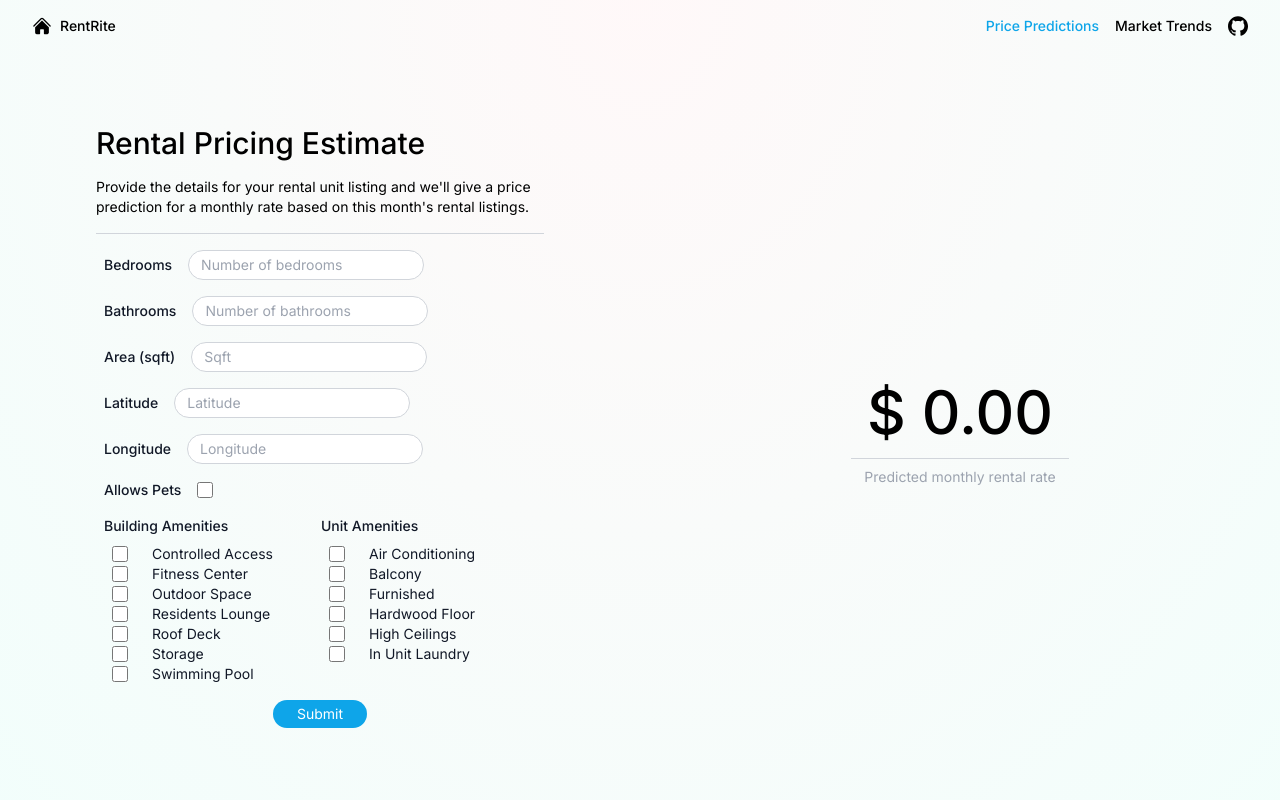
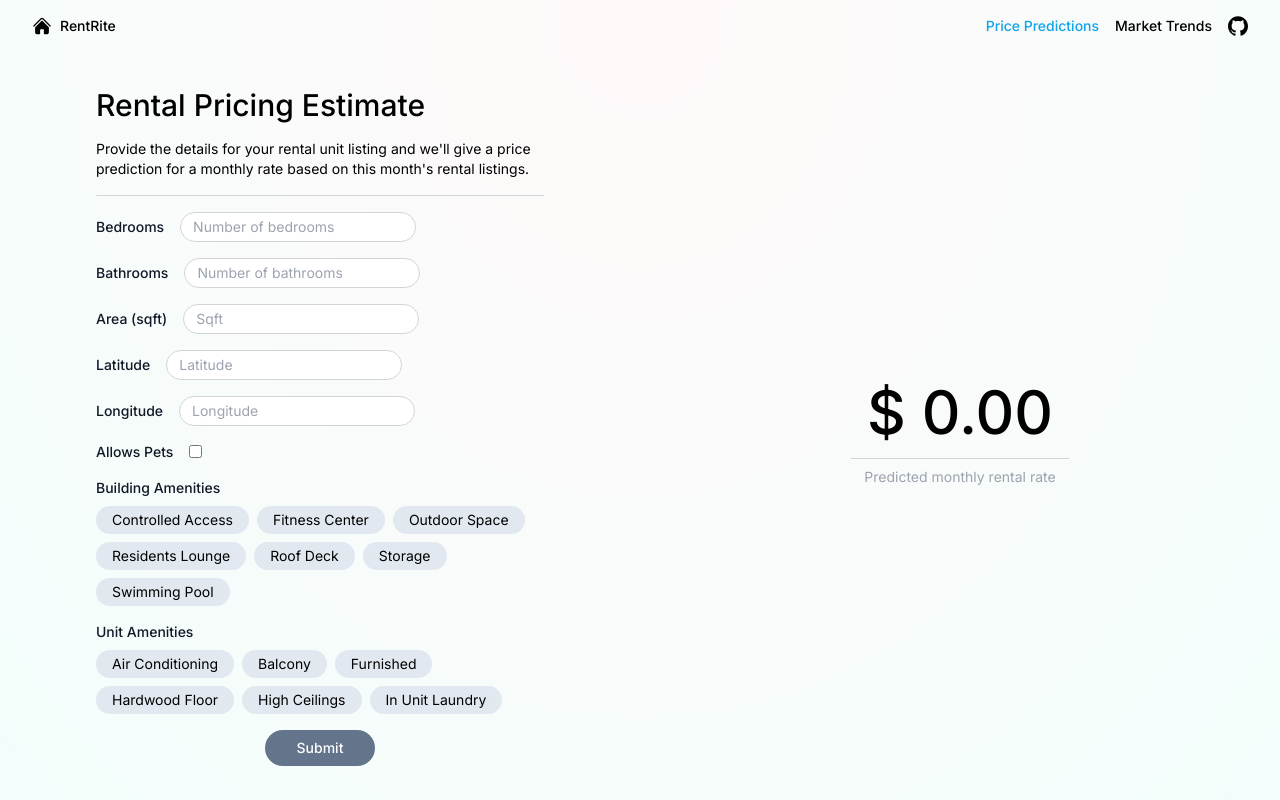
Before and after one commit to Shivam-J-07/Real-Estate-Scraper, a Next.js app in the folder frontend/: page / in a window 1280 px wide. Built offline with nearby package versions, Linux system fonts and the light colour scheme.

Commit message:
refactor ui components

```diff
--- a/frontend/src/app/layout.tsx
+++ b/frontend/src/app/layout.tsx
@@ -16,7 +16,7 @@ export default function RootLayout({
 }) {
   return (
     <html lang="en">
-      <body className={`flex flex-col h-screen ${inter.className}`}>
+      <body className={`flex flex-col min-h-screen ${inter.className}`}>
         <Header />
         {children}
       </body>
--- a/frontend/src/app/page.tsx
+++ b/frontend/src/app/page.tsx
@@ -9,7 +9,7 @@ export default function Home() {
   const [isLoading, setIsLoading] = useState<boolean>(false);
 
   return (
-    <div className="flex-grow grid grid-cols-1 sm:grid-cols-2">
+    <div className="flex-grow grid grid-cols-1 sm:grid-cols-2 h-full">
       <div className="flex flex-col justify-center items-center">
         <PricePredictForm
           setPredictedPrice={setPredictedPrice}
--- a/frontend/src/components/Header/index.tsx
+++ b/frontend/src/components/Header/index.tsx
@@ -16,7 +16,7 @@ export default function Header() {
     <header className="w-full px-8 py-4 flex flex-row justify-between text-sm font-medium">
       <div className="flex flex-row items-center gap-2">
         <Logo className="w-5" />
-        <span className="self-start">RentRite</span>
+        <span className="self-start hidden sm:block">RentRite</span>
       </div>
       <nav className="flex flex-row gap-4">
         <Link
--- /dev/null
+++ b/frontend/src/components/Inputs/CheckboxInput.tsx
@@ -0,0 +1,29 @@
+import { FieldValues, UseFormRegister } from "react-hook-form";
+
+export default function CheckboxInput({
+  fieldName,
+  label,
+  register,
+  labelPos = "left",
+}: {
+  fieldName: string;
+  label: string;
+  register: UseFormRegister<FieldValues>;
+  labelPos?: "left" | "right";
+}) {
+  return (
+    <div className="flex items-center gap-4">
+      {labelPos === "left" && (
+        <label className="text-sm font-medium text-gray-900 dark:text-gray-300">
+          {label}
+        </label>
+      )}
+      <input {...register(fieldName)} type="checkbox" />
+      {labelPos === "right" && (
+        <label className="text-sm font-medium text-gray-900 dark:text-gray-300">
+          {label}
+        </label>
+      )}
+    </div>
+  );
+}
--- /dev/null
+++ b/frontend/src/components/Inputs/CheckboxToggle.tsx
@@ -0,0 +1,26 @@
+import { FieldValues, UseFormRegister } from "react-hook-form";
+
+export default function CheckboxToggle({
+  fieldName,
+  label,
+  register,
+  value,
+}: {
+  fieldName: string;
+  label: string;
+  register: UseFormRegister<FieldValues>;
+  value: boolean;
+}) {
+  return (
+    <div className={`relative transition-all py-1 px-4 rounded-full text-center ${value ? "bg-indigo-500/80 dark:bg-indigo-400 text-white" : "bg-slate-200 dark:bg-slate-600 hover:bg-slate-300 dark:hover:bg-slate-500"}`}>
+      <input
+        {...register(fieldName)}
+        className="absolute w-full opacity-0 cursor-pointer"
+        type="checkbox"
+      />
+      <label className="text-sm">
+        {label}
+      </label>
+    </div>
+  );
+}
--- /dev/null
+++ b/frontend/src/components/Inputs/TextInput.tsx
@@ -0,0 +1,41 @@
+import { HTMLInputTypeAttribute } from "react";
+import { FieldValues, FieldErrors, UseFormRegister } from "react-hook-form";
+
+export default function TextInput({
+  fieldName,
+  label,
+  placeholder,
+  requiredErrorMessage,
+  type,
+  register,
+  errors,
+}: {
+  fieldName: string;
+  label: string;
+  placeholder: string;
+  requiredErrorMessage?: string;
+  type: HTMLInputTypeAttribute | undefined;
+  register: UseFormRegister<FieldValues>;
+  errors: FieldErrors<FieldValues>;
+}) {
+  return (
+    <>
+      <div className="flex items-center gap-4">
+        <label className="text-sm font-medium text-gray-900 dark:text-gray-300">
+          {label}
+        </label>
+        <input
+          {...register(fieldName, {
+            required: requiredErrorMessage,
+          })}
+          placeholder={placeholder}
+          className="py-1 px-3 rounded-full border border-gray-300 dark:border-gray-600 dark:bg-gray-600 text-gray-900 dark:text-gray-300"
+          type={type}
+        />
+      </div>
+      {errors[fieldName] && (
+        <span className="text-red-500 text-sm">{`${errors[fieldName]?.message}`}</span>
+      )}
+    </>
+  );
+}
--- a/frontend/src/components/PredictPriceForm/index.tsx
+++ b/frontend/src/components/PredictPriceForm/index.tsx
@@ -1,4 +1,8 @@
+import { useEffect } from "react";
 import { FieldValues, useForm } from "react-hook-form";
+import TextInput from "../Inputs/TextInput";
+import CheckboxToggle from "../Inputs/CheckboxToggle";
+import CheckboxInput from "../Inputs/CheckboxInput";
 
 export default function PricePredictForm({
   setPredictedPrice,
@@ -10,6 +14,7 @@ export default function PricePredictForm({
   const {
     register,
     handleSubmit,
+    watch,
     formState: { errors },
   } = useForm();
 
@@ -44,7 +49,7 @@ export default function PricePredictForm({
   };
 
   return (
-    <div className="max-w-lg flex flex-col gap-4 p-8 sm:overflow-y-auto sm:max-h-screen text-sm">
+    <div className="max-w-lg flex flex-col gap-4 p-8 text-sm">
       <h1 className="text-3xl font-medium">Rental Pricing Estimate</h1>
       <p className="text-sm">
         Provide the details for your rental unit listing and we&apos;ll give a
@@ -52,267 +57,156 @@ export default function PricePredictForm({
         listings.
       </p>
       <hr className="border-gray-300 dark:border-gray-600" />
-      <div className="flex items-center gap-4">
-        <label className="ms-2 text-sm font-medium text-gray-900 dark:text-gray-300">
-          Bedrooms
-        </label>
-        <input
-          {...register("bed", {
-            required: "Enter number of bedrooms",
-          })}
+
+      <TextInput
+        fieldName="bed"
+        label="Bedrooms"
         placeholder="Number of bedrooms"
-          className="py-1 px-3 rounded-full border border-gray-300 dark:border-gray-600 dark:bg-gray-600 text-gray-900 dark:text-gray-300"
+        requiredErrorMessage="Enter number of bedrooms"
         type="number"
+        register={register}
+        errors={errors}
       />
-      </div>
-      {errors.bed && (
-        <span className="text-red-500 text-sm">{`${errors.bed.message}`}</span>
-      )}
 
-      <div className="flex items-center gap-4">
-        <label className="ms-2 text-sm font-medium text-gray-900 dark:text-gray-300">
-          Bathrooms
-        </label>
-        <input
-          {...register("bath", {
-            required: "Enter number of bathrooms",
-          })}
+      <TextInput
+        fieldName="bath"
+        label="Bathrooms"
         placeholder="Number of bathrooms"
-          className="py-1 px-3 rounded-full border border-gray-300 dark:border-gray-600 dark:bg-gray-600 text-gray-900 dark:text-gray-300"
+        requiredErrorMessage="Enter number of bathrooms"
         type="number"
+        register={register}
+        errors={errors}
       />
-      </div>
-      {errors.bath && (
-        <span className="text-red-500 text-sm">{`${errors.bath.message}`}</span>
-      )}
 
-      <div className="flex items-center gap-4">
-        <label className="ms-2 text-sm font-medium text-gray-900 dark:text-gray-300">
-          Area (sqft)
-        </label>
-        <input
-          {...register("sqft", {
-            required: "Enter SqFt",
-          })}
+      <TextInput
+        fieldName="sqft"
+        label="Area (sqft)"
         placeholder="Sqft"
-          className="py-1 px-3 rounded-full border border-gray-300 dark:border-gray-600 dark:bg-gray-600 text-gray-900 dark:text-gray-300"
+        requiredErrorMessage="Enter SqFt"
         type="number"
+        register={register}
+        errors={errors}
       />
-      </div>
-      {errors.sqft && (
-        <span className="text-red-500 text-sm">{`${errors.sqft.message}`}</span>
-      )}
 
-      <div className="flex items-center gap-4">
-        <label className="ms-2 text-sm font-medium text-gray-900 dark:text-gray-300">
-          Latitude
-        </label>
-        <input
-          {...register("lat", {
-            required: "Enter Latitude",
-          })}
+      <TextInput
+        fieldName="lat"
+        label="Latitude"
         placeholder="Latitude"
-          className="py-1 px-3 rounded-full border border-gray-300 dark:border-gray-600 dark:bg-gray-600 text-gray-900 dark:text-gray-300"
+        requiredErrorMessage="Enter Latitude"
         type="number"
+        register={register}
+        errors={errors}
       />
-      </div>
-      {errors.lat && (
-        <span className="text-red-500 text-sm">{`${errors.lat.message}`}</span>
-      )}
 
-      <div className="flex items-center gap-4">
-        <label className="ms-2 text-sm font-medium text-gray-900 dark:text-gray-300">
-          Longitude
-        </label>
-        <input
-          {...register("lon", {
-            required: "Enter Longitude",
-          })}
+      <TextInput
+        fieldName="lon"
+        label="Longitude"
         placeholder="Longitude"
-          className="py-1 px-3 rounded-full border border-gray-300 dark:border-gray-600 dark:bg-gray-600 text-gray-900 dark:text-gray-300"
+        requiredErrorMessage="Enter Longitude"
         type="number"
+        register={register}
+        errors={errors}
       />
-      </div>
-      {errors.lon && (
-        <span className="text-red-500 text-sm">{`${errors.lon.message}`}</span>
-      )}
 
-      <div className="flex items-center gap-4">
-        <label className="ms-2 text-sm font-medium text-gray-900 dark:text-gray-300">
-          Allows Pets
-        </label>
-        <input
-          {...register("pets")}
-          id="teal-checkbox"
-          type="checkbox"
-          value=""
-          className="w-4 h-4"
-        />
-      </div>
+      <CheckboxInput fieldName="pets" label="Allows Pets" register={register} />
 
-      <div className="flex flex-row gap-10">
       <div className="flex flex-col gap-2">
-          <label className="ms-2 text-sm font-medium text-gray-900 dark:text-gray-300">
+        <label className="text-sm font-medium text-gray-900 dark:text-gray-300">
           Building Amenities
         </label>
-          <div className="pl-4">
-            <div className="flex items-center gap-4">
-              <input
-                {...register("controlled_access")}
-                type="checkbox"
-                value=""
-                className="w-4 h-4"
+        <div className="flex flex-row gap-2 flex-wrap">
+          <CheckboxToggle
+            fieldName="controlled_access"
+            label="Controlled Access"
+            register={register}
+            value={watch("controlled_access")}
           />
-              <label className="ms-2 text-sm text-gray-900 dark:text-gray-300">
-                Controlled Access
-              </label>
-            </div>
-            <div className="flex items-center gap-4">
-              <input
-                {...register("fitness_center")}
-                type="checkbox"
-                value=""
-                className="w-4 h-4"
+          <CheckboxToggle
+            fieldName="fitness_center"
+            label="Fitness Center"
+            register={register}
+            value={watch("fitness_center")}
           />
-              <label className="ms-2 text-sm text-gray-900 dark:text-gray-300">
-                Fitness Center
-              </label>
-            </div>
-            <div className="flex items-center gap-4">
-              <input
-                {...register("outdoor_space")}
-                type="checkbox"
-                value=""
-                className="w-4 h-4"
+          <CheckboxToggle
+            fieldName="outdoor_space"
+            label="Outdoor Space"
+            register={register}
+            value={watch("outdoor_space")}
           />
-              <label className="ms-2 text-sm text-gray-900 dark:text-gray-300">
-                Outdoor Space
-              </label>
-            </div>
-            <div className="flex items-center gap-4">
-              <input
-                {...register("residents_lounge")}
-                type="checkbox"
-                value=""
-                className="w-4 h-4"
+          <CheckboxToggle
+            fieldName="residents_lounge"
+            label="Residents Lounge"
+            register={register}
+            value={watch("residents_lounge")}
           />
-              <label className="ms-2 text-sm text-gray-900 dark:text-gray-300">
-                Residents Lounge
-              </label>
-            </div>
-            <div className="flex items-center gap-4">
-              <input
-                {...register("roof_deck")}
-                type="checkbox"
-                value=""
-                className="w-4 h-4"
+          <CheckboxToggle
+            fieldName="roof_deck"
+            label="Roof Deck"
+            register={register}
+            value={watch("roof_deck")}
           />
-              <label className="ms-2 text-sm text-gray-900 dark:text-gray-300">
-                Roof Deck
-              </label>
-            </div>
-            <div className="flex items-center gap-4">
-              <input
-                {...register("storage")}
-                type="checkbox"
-                value=""
-                className="w-4 h-4"
+          <CheckboxToggle
+            fieldName="storage"
+            label="Storage"
+            register={register}
+            value={watch("storage")}
           />
-              <label className="ms-2 text-sm text-gray-900 dark:text-gray-300">
-                Storage
-              </label>
-            </div>
-            <div className="flex items-center gap-4">
-              <input
-                {...register("swimming_pool")}
-                type="checkbox"
-                value=""
-                className="w-4 h-4"
+          <CheckboxToggle
+            fieldName="swimming_pool"
+            label="Swimming Pool"
+            register={register}
+            value={watch("swimming_pool")}
           />
-              <label className="ms-2 text-sm text-gray-900 dark:text-gray-300">
-                Swimming Pool
-              </label>
-            </div>
         </div>
       </div>
 
       <div className="flex flex-col gap-2">
-          <label className="ms-2 text-sm font-medium text-gray-900 dark:text-gray-300">
+        <label className="text-sm font-medium text-gray-900 dark:text-gray-300">
           Unit Amenities
         </label>
-          <div className="pl-4">
-            <div className="flex items-center gap-4">
-              <input
-                {...register("air_conditioning")}
-                type="checkbox"
-                value=""
-                className="w-4 h-4"
+        <div className="flex flex-row gap-2 flex-wrap">
+          <CheckboxToggle
+            fieldName="air_conditioning"
+            label="Air Conditioning"
+            register={register}
+            value={watch("air_conditioning")}
           />
-              <label className="ms-2 text-sm text-gray-900 dark:text-gray-300">
-                Air Conditioning
-              </label>
-            </div>
-            <div className="flex items-center gap-4">
-              <input
-                {...register("balcony")}
-                type="checkbox"
-                value=""
-                className="w-4 h-4"
+          <CheckboxToggle
+            fieldName="balcony"
+            label="Balcony"
+            register={register}
+            value={watch("balcony")}
           />
-              <label className="ms-2 text-sm text-gray-900 dark:text-gray-300">
-                Balcony
-              </label>
-            </div>
-            <div className="flex items-center gap-4">
-              <input
-                {...register("furnished")}
-                type="checkbox"
-                value=""
-                className="w-4 h-4"
+          <CheckboxToggle
+            fieldName="furnished"
+            label="Furnished"
+            register={register}
+            value={watch("furnished")}
           />
-              <label className="ms-2 text-sm text-gray-900 dark:text-gray-300">
-                Furnished
-              </label>
-            </div>
-            <div className="flex items-center gap-4">
-              <input
-                {...register("hardwood_floor")}
-                type="checkbox"
-                value=""
-                className="w-4 h-4"
+          <CheckboxToggle
+            fieldName="hardwood_floor"
+            label="Hardwood Floor"
+            register={register}
+            value={watch("hardwood_floor")}
           />
-              <label className="ms-2 text-sm text-gray-900 dark:text-gray-300">
-                Hardwood Floor
-              </label>
-            </div>
-            <div className="flex items-center gap-4">
-              <input
-                {...register("high_ceilings")}
-                type="checkbox"
-                value=""
-                className="w-4 h-4"
+          <CheckboxToggle
+            fieldName="high_ceilings"
+            label="High Ceilings"
+            register={register}
+            value={watch("high_ceilings")}
           />
-              <label className="ms-2 text-sm text-gray-900 dark:text-gray-300">
-                High Ceilings
-              </label>
-            </div>
-            <div className="flex items-center gap-4">
-              <input
-                {...register("in_unit_laundry")}
-                type="checkbox"
-                value=""
-                className="w-4 h-4"
+          <CheckboxToggle
+            fieldName="in_unit_laundry"
+            label="In Unit Laundry"
+            register={register}
+            value={watch("in_unit_laundry")}
           />
-              <label className="ms-2 text-sm text-gray-900 dark:text-gray-300">
-                In Unit Laundry
-              </label>
         </div>
       </div>
-        </div>
-      </div>
+
       <button
         onClick={handleSubmit(submitForm)}
-        className="self-center transition-all hover:bg-sky-600 bg-sky-500 dark:hover:bg-sky-500 dark:bg-sky-600 w-fit px-6 py-1 text-white rounded-full"
+        className="self-center font-medium transition-all hover:bg-slate-600 bg-slate-500 w-fit px-8 py-2 text-white rounded-full"
       >
         Submit
       </button>
```
Lines whose indentation alone changed are shown as unchanged.
